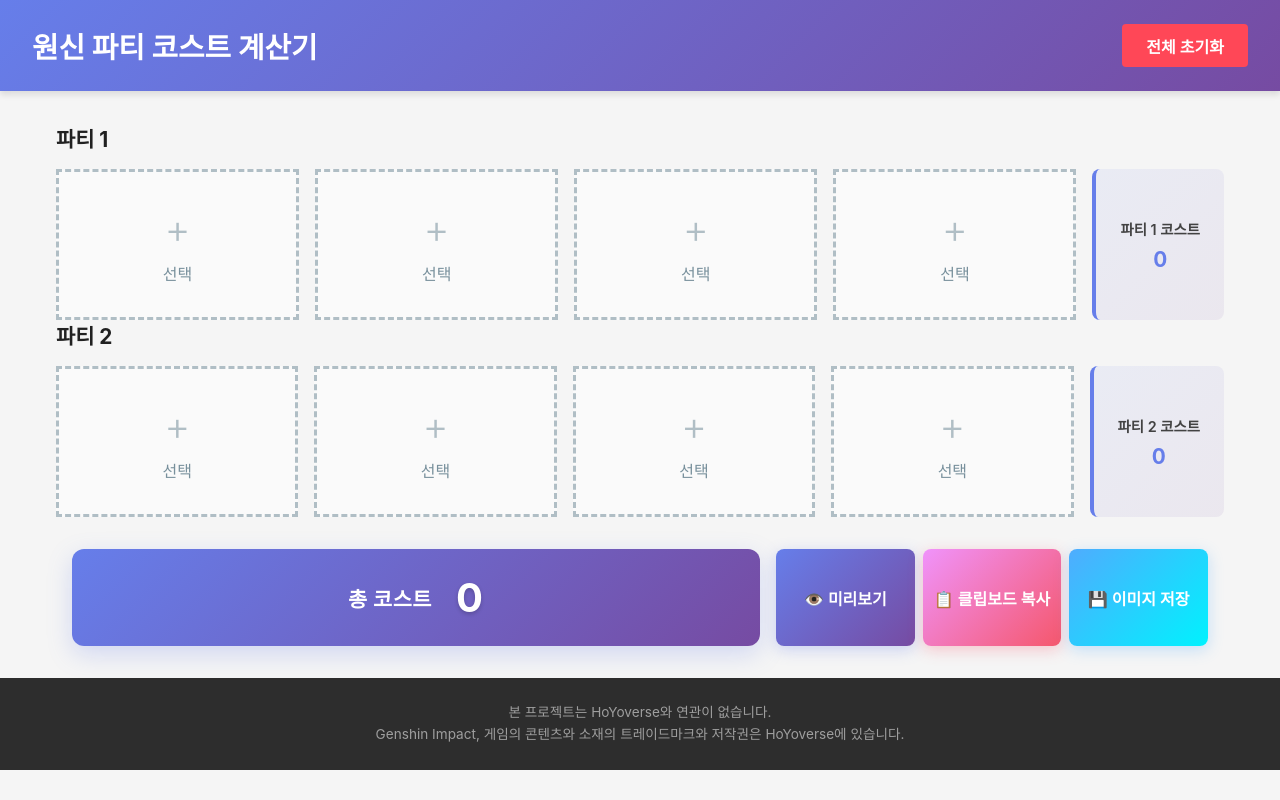
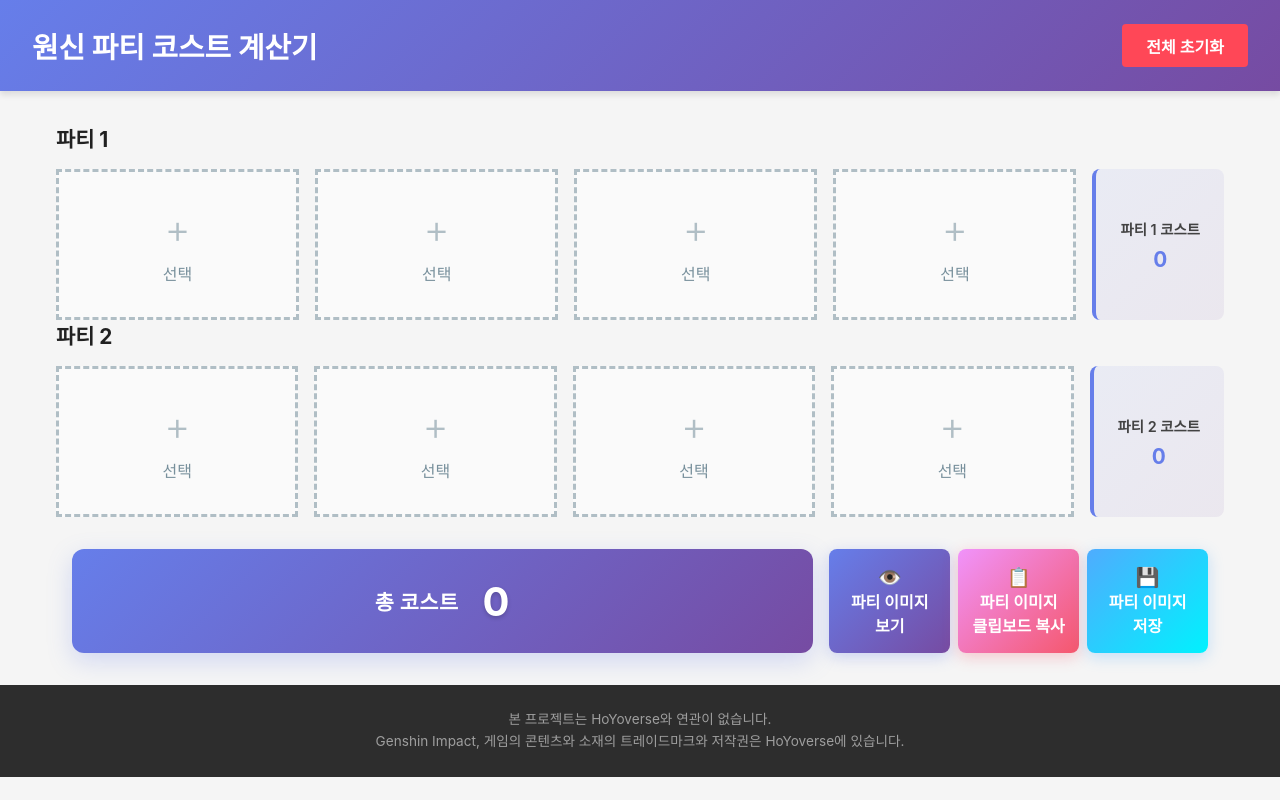
Before and after one commit to nemodouble/GenshinPartyCostCalculator, a React (Vite) app: page / in a window 1280 px wide. Built offline with nearby package versions, Linux system fonts and the light colour scheme.

Commit message:
feat: update capture button labels and layout for improved clarity and consistency

```diff
--- a/src/components/CaptureDownload.tsx
+++ b/src/components/CaptureDownload.tsx
@@ -350,21 +350,44 @@ const CaptureDownload: React.FC<CaptureDownloadProps> = ({
           className="capture-download-btn capture-preview-btn"
           onClick={handleOpenPreview}
         >
-          👁️ 미리보기
+          <span style={{display:'block',textAlign:'center'}}>
+            <span style={{fontSize:'1.2em'}}>👁️</span><br/>
+            파티 이미지<br/>보기
+          </span>
         </button>
         <button
           className={`capture-download-btn capture-copy-btn ${isCopied ? 'completed' : ''}`}
           onClick={handleOpenAndCopy}
           disabled={isGenerating}
         >
-          {isCopied ? '✓ 복사 완료' : '📋 클립보드 복사'}
+          {isCopied ? (
+            <span style={{display:'block',textAlign:'center'}}>
+              <span style={{fontSize:'1.2em'}}>📋</span><br/>
+              파티 이미지<br/>복사 완료
+            </span>
+          ) : (
+            <span style={{display:'block',textAlign:'center'}}>
+              <span style={{fontSize:'1.2em'}}>📋</span><br/>
+              파티 이미지<br/>클립보드 복사
+            </span>
+          )}
         </button>
         <button
           className={`capture-download-btn capture-save-btn ${isSaved ? 'completed' : ''}`}
           onClick={handleOpenAndSave}
           disabled={isGenerating}
         >
-          {isSaved ? '✓ 저장 완료' : '💾 이미지 저장'}
+          {isSaved ? (
+            <span style={{display:'block',textAlign:'center'}}>
+              <span style={{fontSize:'1.2em'}}>💾</span><br/>
+              파티 이미지<br/>저장 완료
+            </span>
+          ) : (
+            <span style={{display:'block',textAlign:'center'}}>
+              <span style={{fontSize:'1.2em'}}>💾</span><br/>
+              파티 이미지<br/>저장
+            </span>
+          )}
         </button>
       </div>
 
--- a/src/styles/CaptureDownload.css
+++ b/src/styles/CaptureDownload.css
@@ -6,12 +6,12 @@
 }
 
 .capture-download-btn {
-  padding: 0.6rem 1.2rem;
+  padding: 0.6rem 1rem;
   background: linear-gradient(135deg, #4facfe 0%, #00f2fe 100%);
   color: white;
   border: none;
   border-radius: 4px;
-  font-size: 0.95rem;
+  font-size: 0.85rem;
   font-weight: 600;
   cursor: pointer;
   transition: all 0.3s ease;
@@ -19,6 +19,8 @@
   align-items: center;
   justify-content: center;
   gap: 0.4rem;
+  flex: 1;
+  white-space: nowrap;
 }
 
 /* 미리보기 버튼 */
```
